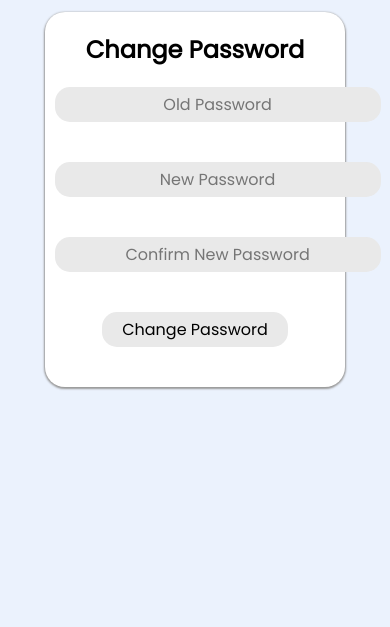
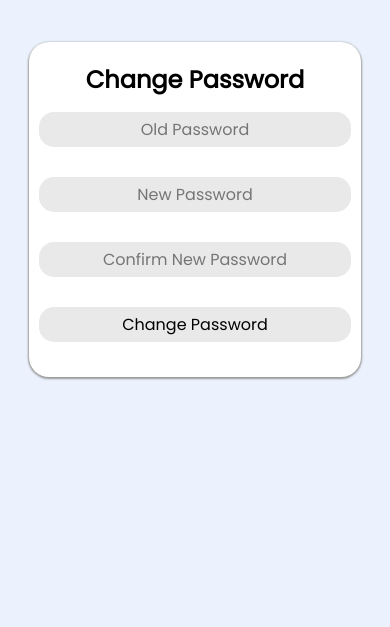
Before and after one commit to smdf95/Nanny-Log, a Flask app: page /change_password/1 in a window 390 px wide. Shown: the part 98-725 px from the top of the page. Run offline with Flask 3, Linux system fonts and the light colour scheme; the visitor is signed in with stand-in values (Sample User, id 1); some libraries are stand-ins or nearby versions.

Commit message:
small changes

```diff
--- a/app/static/css/style.css
+++ b/app/static/css/style.css
@@ -1154,12 +1154,20 @@ select {
     }
 
     .login_form {
-        width: 90%;
-        margin: auto 5%;
+        width: 100%;
+        margin: 30px 0;
     }
+
+
 
     .login_form input {
         width: auto;
+        margin: 15px 0;
+    }
+
+    .login_form a {
+        color: #06367A;
+        font-weight: 600;
     }
 
     input[type="submit"] {
@@ -1172,4 +1180,10 @@ select {
         color: #FFFFFF;
         transition: all 0.2s ease-in-out;
     }
+
+    select {
+        border-radius: 5px;
+        width: auto;
+        margin: 15px 0;
+    }
 }
--- a/app/templates/children/assign_child.html
+++ b/app/templates/children/assign_child.html
@@ -4,7 +4,7 @@
 
 <div class="form_container">
     <form class="login_form" method="POST" action="">
-        <h2>Assign Children to Parents/Nannies</h2>
+        <h2>Assign Children to Parents/ Nannies</h2>
         {{ form.hidden_tag() }}
         <h3>Children</h3>
             <ul>
```
